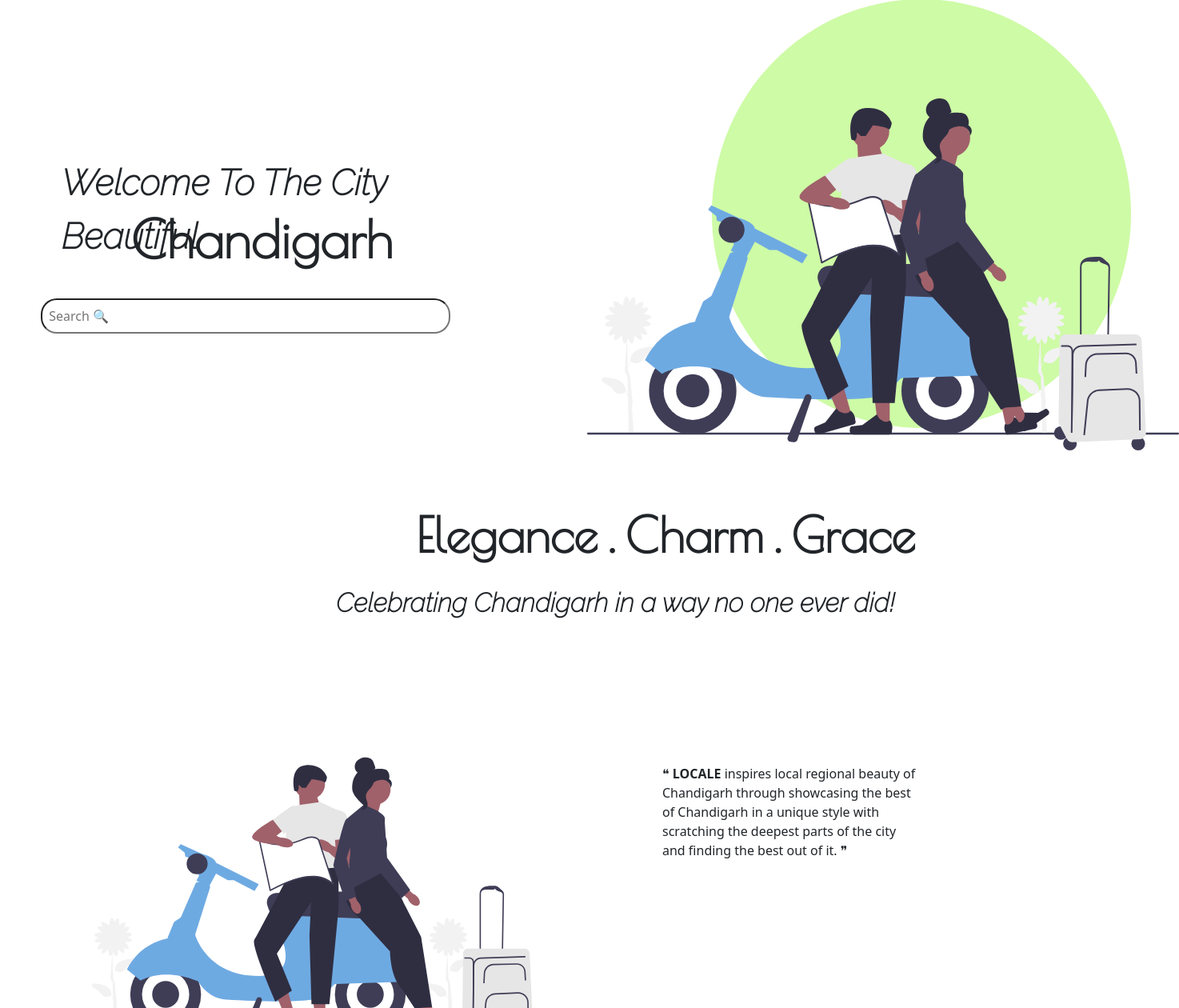
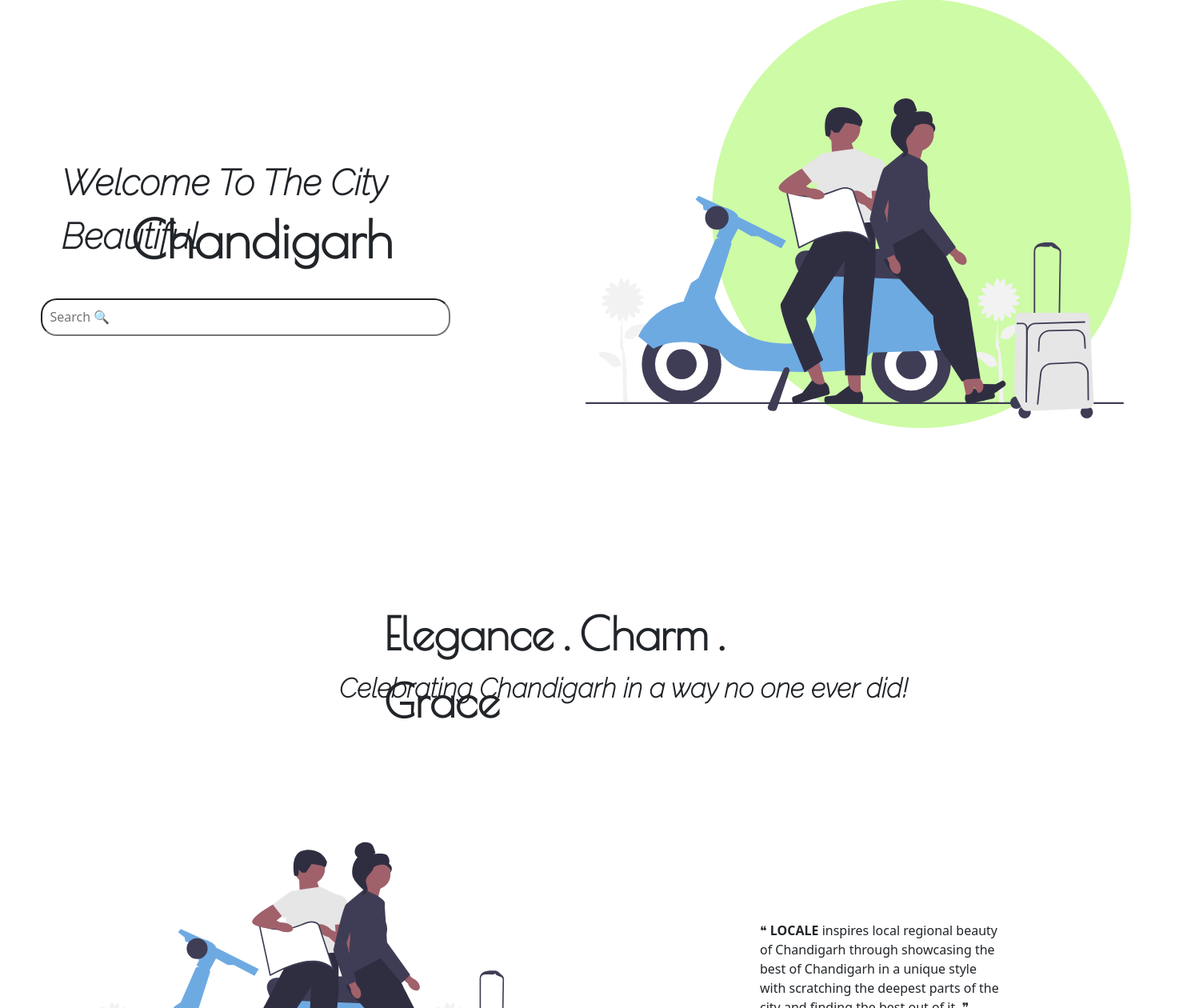
Before and after one commit to vivekk-tiwari/LOCALE, a React (Create React App) app: page / in a window 1280 px wide. Shown: the part 77-1337 px from the top of the page at 80% size, 1474 px wide, since content can reach past the window. Built offline with nearby package versions, Linux system fonts and the light colour scheme.

Commit message:
update style.css

```diff
--- a/public/styles.css
+++ b/public/styles.css
@@ -67,7 +67,7 @@ body{
 
 #home_img{
     margin-left: 30%;
-    height: 55vh;
+    height: 92%;
 
 }
 
@@ -80,7 +80,7 @@ body{
     width: 40vw;
     margin-left: 10%;
     border-radius: 20px;
-    padding: 0.5em;
+    padding: 1.8%;
 }
 
 .home_circle{
@@ -119,25 +119,20 @@ body{
 }
 
 #explore_title{
-    margin-left: 520px;
-    font-size: 60px;
-    width: 720px;
+    margin-left:60% ;
+    font-size: 3.5em;
     font-family: 'Poiret One', cursive;
     font-weight:1000;
-    margin-bottom: 50px;
 }
 .explore_main{
-    margin-top: 60px;
+    margin-top: 24%;
 }
 
 #explore_title_2{
-
-    width: 50vw;
     font-size:2.1em;
-    margin-left: 55%;
-    width: 750px;
-    font-size: 33px;
-    margin-left: 420px;
+    width: 110%;
+    margin-top: 3.6%;
+    margin-left:53%;
     font-family: 'Raleway', sans-serif;
     font-weight: 700;
 
@@ -148,9 +143,9 @@ body{
 }
 #explore_d_1{
 
-    width: 25vw;
-    margin-left:40%;
-    margin-top: 50%;
+    width: 300%;
+    margin-left:250%;
+    margin-top: 250%;
 }
 
 
```
